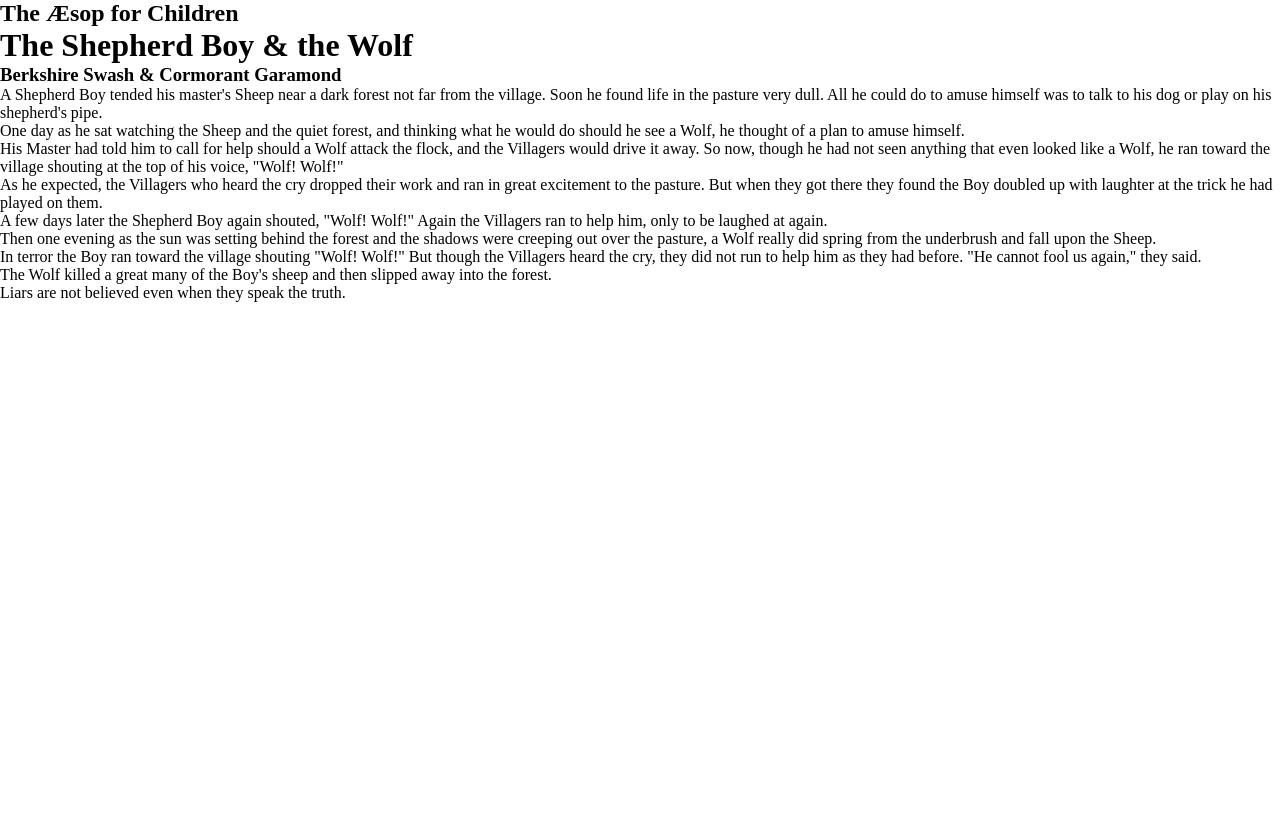
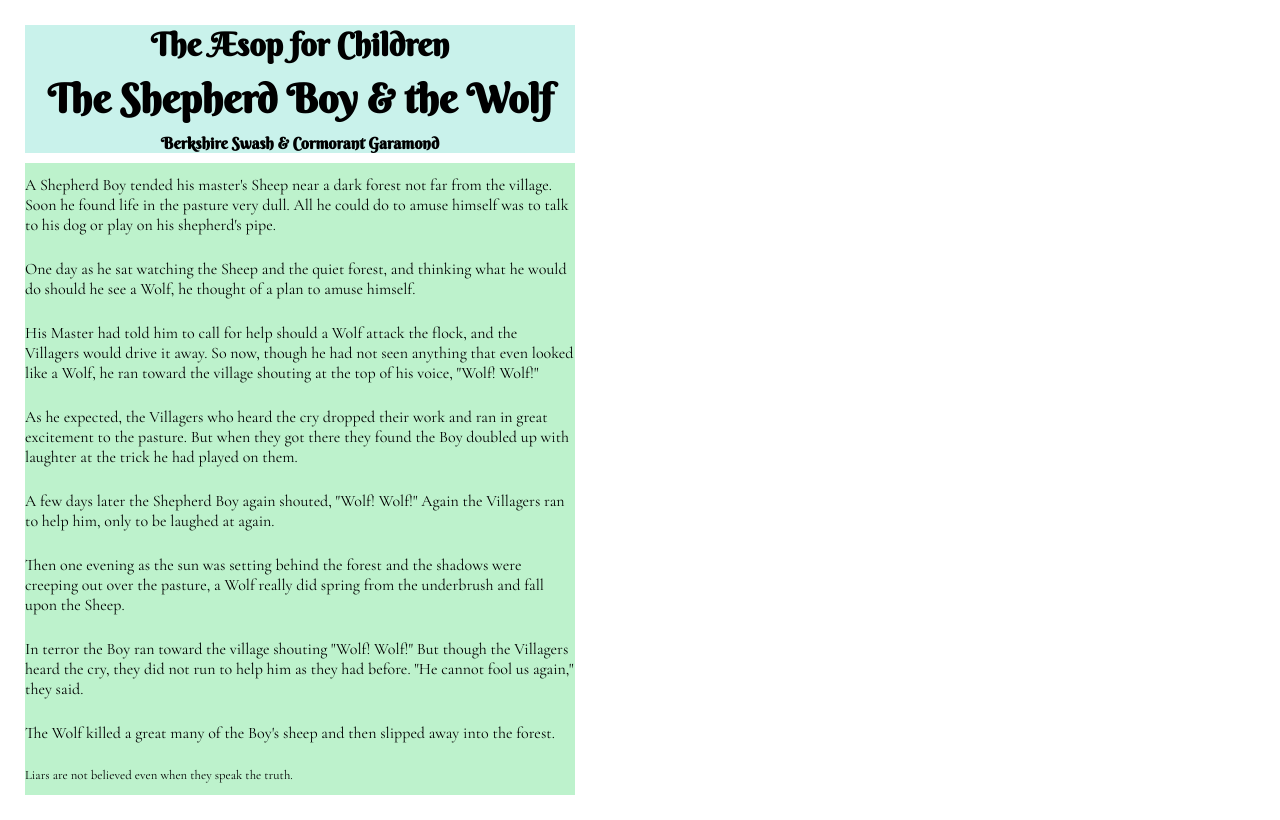
Before and after one commit to Yuri-MP4/In-Class-Assessment-11, a plain HTML site: page index.html in a window 1280 px wide. Drawn offline with nearby package versions, Linux system fonts and the light colour scheme.

Commit message:
Added Font styling

```diff
--- a/style.css
+++ b/style.css
@@ -1,5 +1,64 @@
+
+.cormorant-garamond-<uniquifier> {
+  font-family: "Cormorant Garamond", serif;
+  font-optical-sizing: auto;
+  font-weight: <weight>;
+  font-style: normal;
+}
+
+.berkshire-swash-regular {
+  font-family: "Berkshire Swash", serif;
+  font-weight: 400;
+  font-style: normal;
+}
+
 *{
   margin: 0;
   padding: 0;
   box-sizing: border-box;
+  font-size: 16px;
 }
+
+html{
+  margin: 25px
+    }
+
+header{
+  text-align: center;
+  width: 550px;
+  height: auto;
+  font-family: "Berkshire Swash", serif;
+  padding: 16px
+  z-index: 10;
+  margin-bottom: 10px;
+  background-color: #C9F2EB;
+}
+
+h1{
+  font-size: 2.5rem;
+  padding-bottom: 10px
+}
+
+h2{
+  font-size: 2.0rem;
+   padding-bottom: 10px
+}
+
+  h3{font-size: 1.5rem:
+    }
+
+main{
+   width: 550px;
+  font-family: "Cormorant Garamond";
+  height: auto;
+  z-index: 10;
+  background-color: #BDF2CC;
+}
+
+p{
+  padding: 12px 0;
+}
+
+.quote {
+font-size: 0.8rem;
+}
```
